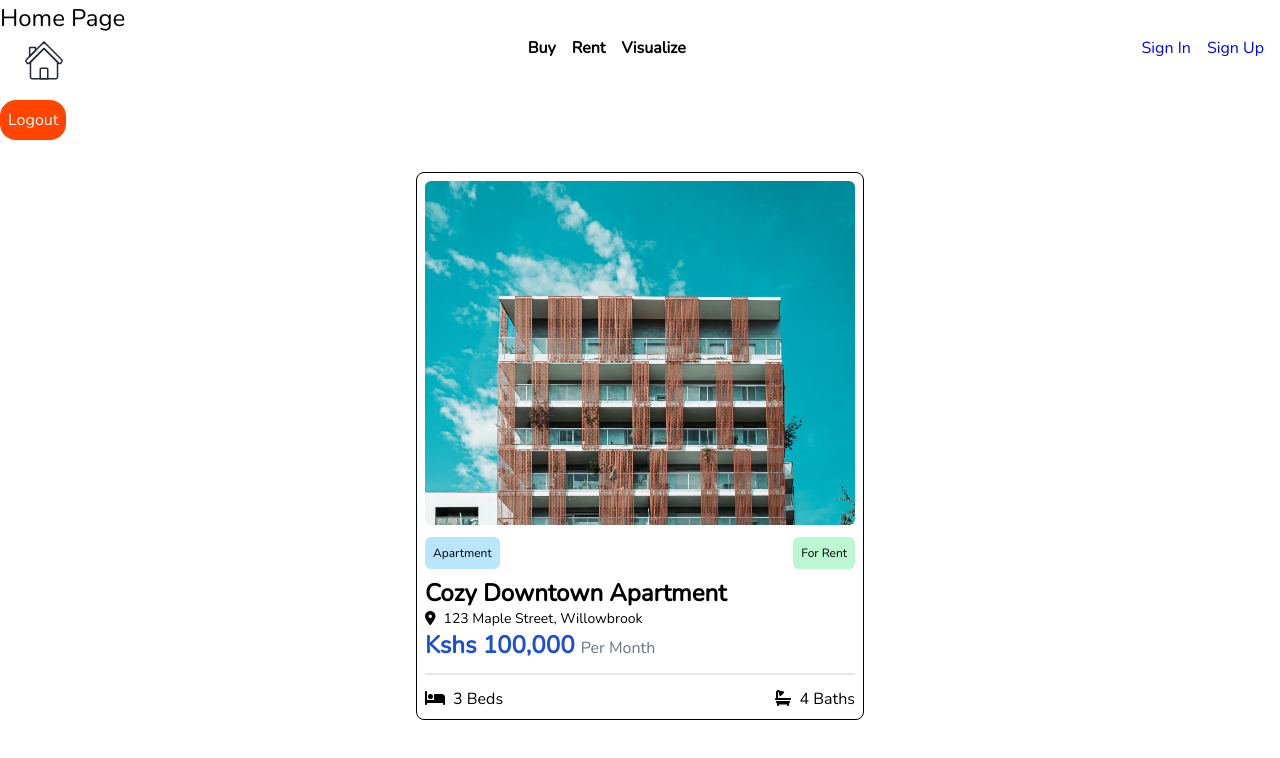
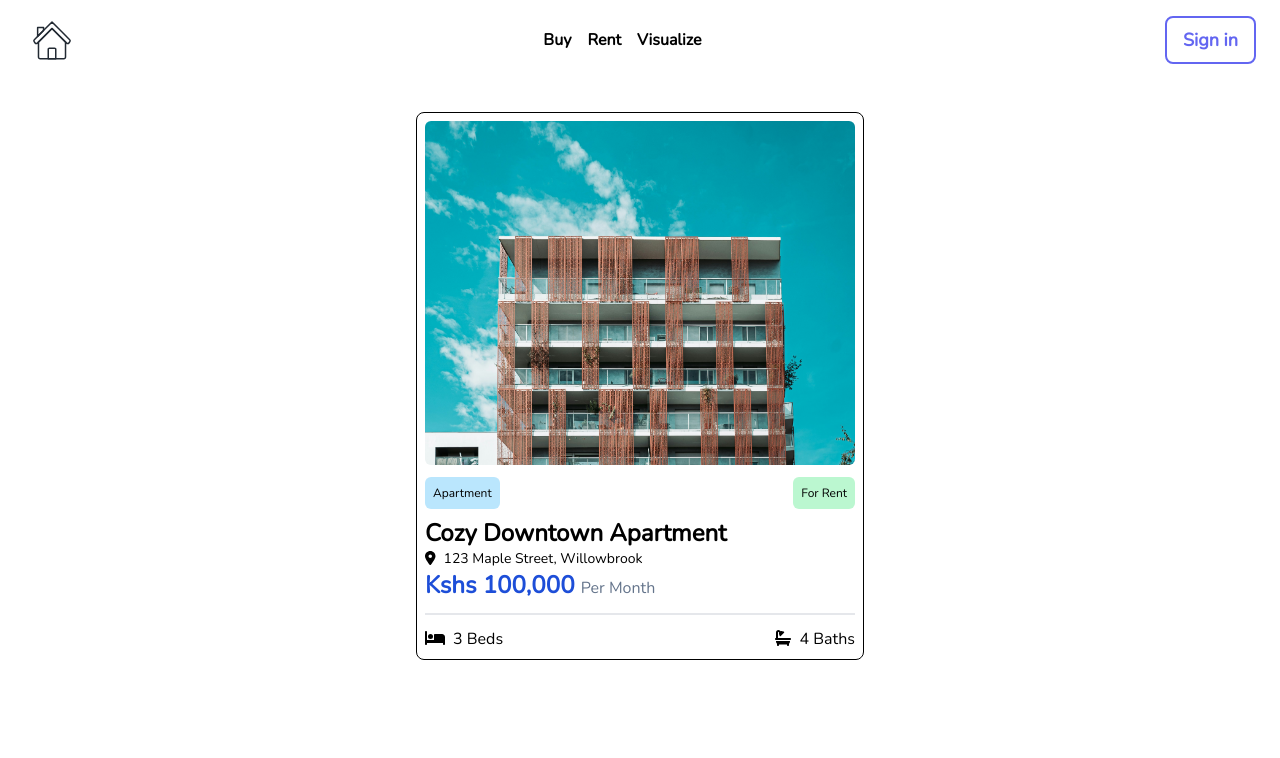
Before and after one commit to inactivebench/home-app, a React (Vite) app in the folder client/: page / in a window 1280 px wide. Shown: the top 758 px of the page. Built offline with nearby package versions, Linux system fonts and the light colour scheme.

Commit message:
added navigation

```diff
--- a/client/src/App.css
+++ b/client/src/App.css
@@ -1,4 +1,4 @@
-@import url('https://fonts.googleapis.com/css2?family=Nunito&display=swap');
+@import url("https://fonts.googleapis.com/css2?family=Nunito&display=swap");
 
 * {
   margin: 0;
@@ -7,16 +7,15 @@
 }
 
 html {
-    font-family: 'Nunito', sans-serif;
+  font-family: "Nunito", sans-serif;
   font-size: 1rem;
   color: #fff;
 }
 
 body {
   min-height: 100vh;
-
 }
-h1{
+h1 {
   color: black;
   font-size: 1.5rem;
 }
@@ -39,7 +38,7 @@ section {
   justify-content: flex-start;
   padding: 1rem;
   margin: 0 auto;
-    background-color: rgba(0,0,0,0.4);
+  background-color: rgba(0, 0, 0, 0.4);
 }
 
 form {
@@ -58,19 +57,10 @@ input[type="text"],
 input[type="password"],
 button,
 textarea {
-  font-family: 'Nunito', sans-serif;
+  font-family: "Nunito", sans-serif;
   font-size: 1rem;
   padding: 0.25rem;
   border-radius: 0.5rem;
-}
-
-label,
-button {
-  margin-top: 1rem;
-}
-
-button {
-  padding: 0.5rem;
 }
 
 .instructions {
@@ -122,28 +112,22 @@ button {
   color: blue;
   font-size: 1rem;
 }
-.logout{
+.logout {
   background-color: orangered;
   color: white;
   font-size: 1rem;
   border-radius: 1rem;
-    padding: .5rem;
+  padding: 0.5rem;
 }
-.logo{
+.logo {
   max-width: 100%;
   aspect-ratio: 1;
 }
-.logo__link{
-    width: 3.5em; ;
+.logo__link {
+  width: 3.5em;
 }
 
-header{
-    display: flex;
-    justify-content: space-between;
-    padding: 0 1rem;
-}
-
-.flex{
+.flex {
   display: flex;
   gap: 1rem;
 }
--- a/client/src/App.jsx
+++ b/client/src/App.jsx
@@ -1,18 +1,24 @@
-import React, { useEffect, useState } from "react";
+import React, { useState } from "react";
+import { BrowserRouter, Routes, Route } from "react-router-dom";
+import { LoginContext } from "./context/LoginContext";
 import Signup from "./pages/Signup";
 import Signin from "./pages/Signin";
-import { BrowserRouter, Routes, Route } from "react-router-dom";
+import Buy from "./pages/Buy";
 import Home from "./pages/Home";
 
 const App = () => {
+  const [isLoggedIn, setLoggedIn] = useState(false);
   return (
+    <LoginContext.Provider value={{ isLoggedIn, setLoggedIn }}>
       <BrowserRouter>
         <Routes>
           <Route path='/' element={<Home />} />
           <Route path='signin' element={<Signin />} />
           <Route path='signup' element={<Signup />} />
+          <Route path='buy' element={<Buy />} />
         </Routes>
       </BrowserRouter>
+    </LoginContext.Provider>
   );
 };
 export default App;
--- a/client/src/components/Card.jsx
+++ b/client/src/components/Card.jsx
@@ -6,6 +6,7 @@ import {
 } from "@fortawesome/free-solid-svg-icons";
 import { FontAwesomeIcon } from "@fortawesome/react-fontawesome";
 import image from "../assets/mika-baumeister-PshCtT16gJo-unsplash.jpg";
+
 const Card = () => {
   return (
     <div className='mt-8 text-black w-full max-w-[28rem] mx-auto min-h-full  p-2 border rounded-lg border-black'>
@@ -37,7 +38,7 @@ const Card = () => {
               per month
             </h2>
           </article>
-          <hr class='h-px my-3 bg-gray-200 border dark:bg-gray-700'></hr>
+          <hr className='h-px my-3 bg-gray-200 border dark:bg-gray-700'></hr>
           <article className='more-listing-info'>
             <ul className='flex justify-between'>
               <li className='capitalize'>
--- a/client/src/components/Navbar.jsx
+++ b/client/src/components/Navbar.jsx
@@ -1,18 +1,29 @@
-import React from "react";
-import { Link } from "react-router-dom";
+import React, { useContext, useEffect, useState } from "react";
+import { Link, useNavigate } from "react-router-dom";
 import logo from "../assets/home_bnw.svg";
+import { LoginContext } from "../context/LoginContext";
 
 const Navbar = () => {
+  const { isLoggedIn, setLoggedIn } = useContext(LoginContext);
+  useEffect(() => {
+    console.log("loggedIn:" + " " + isLoggedIn);
+  }, []);
+
+  const handleLogout = () => {
+    localStorage.removeItem("token");
+    setLoggedIn(false);
+  };
   return (
     <>
-      <header>
+      <header className='flex justify-between items-center px-6 py-4'>
         <Link className='logo__link' to='/'>
           <img className='mx-auto h-12 w-auto' src={logo} alt='logo' />
         </Link>
+
         <nav>
           <ul className='flex flex-col sm:text-center sm:font-bold md:flex-row gap-7 md:gap-4 capitalize text-black'>
             <li>
-              <a href='#'>Buy</a>
+              <Link to='/buy'>Buy</Link>
             </li>
             <li>
               <a href='#'>Rent</a>
@@ -22,14 +33,22 @@ const Navbar = () => {
             </li>
           </ul>
         </nav>
-        <div className='flex'>
-          <Link to='/signin' className='link'>
-            Sign In
+
+        {!isLoggedIn ? (
+          <Link
+            to='/signin'
+            className='rounded-lg border-2 border-indigo-500  text-indigo-500 text-lg py-2 px-4 font-bold hover:bg-indigo-500 hover:text-white'
+          >
+            Sign in
           </Link>
-          <Link to='/signup' className='link'>
-            Sign Up
-          </Link>
-        </div>
+        ) : (
+          <button
+            className='rounded-lg bg-red-500 text-white text-lg font-bold py-2 px-4 '
+            onClick={handleLogout}
+          >
+            Logout
+          </button>
+        )}
       </header>
     </>
   );
--- /dev/null
+++ b/client/src/context/LoginContext.js
@@ -0,0 +1,3 @@
+import { createContext } from "react";
+
+export const LoginContext = createContext();
--- /dev/null
+++ b/client/src/pages/Buy.jsx
@@ -0,0 +1,22 @@
+import { useContext, useEffect } from "react";
+import Navbar from "../components/Navbar";
+import { useNavigate } from "react-router-dom";
+import { LoginContext } from "../context/LoginContext";
+
+const Buy = () => {
+  const { isLoggedIn } = useContext(LoginContext);
+  const navigate = useNavigate();
+
+  useEffect(() => {
+    if (!isLoggedIn) {
+      navigate("/signin");
+    }
+  }, []);
+  return (
+    <div>
+      <h2 className='text-xl text-indigo-500'>buy a house</h2>
+      <Navbar />
+    </div>
+  );
+};
+export default Buy;
--- a/client/src/pages/Home.jsx
+++ b/client/src/pages/Home.jsx
@@ -1,31 +1,15 @@
-import React, { useState } from 'react'
-import {Link} from 'react-router-dom'
-import Navbar from '../components/Navbar';
-import Hero from '../components/Hero';
-import Card from '../components/Card';
+import React, { useState, useEffect, useContext } from "react";
+import Navbar from "../components/Navbar";
+import Hero from "../components/Hero";
+import Card from "../components/Card";
 
 const Home = () => {
+  return (
+    <div>
+      <Navbar />
+      <Card />
+    </div>
+  );
+};
 
-  const [loginStatus, setLoginStatus] = useState(true);
-  const handleLogout = ()=>{
-    localStorage.removeItem("token")
-    setLoginStatus(false)
-
-}
-  return (<div>
-      <h1>Home Page</h1>
-      <Navbar/>
-      {!loginStatus?
-      <Link to='/signin' className='link' >
-      Signin
-      </Link>
-      :
-      <button className='logout' onClick={handleLogout}>Logout</button>
-    }
-    <Card/>
-
-  </div>
-  )
-}
-
-export default Home
+export default Home;
--- a/client/src/pages/Signin.jsx
+++ b/client/src/pages/Signin.jsx
@@ -2,6 +2,7 @@ import { useRef, useState, useEffect, useContext } from "react";
 import { Link } from "react-router-dom";
 import logo from "../assets/home_bnw.svg";
 import axios from "axios";
+import { LoginContext } from "../context/LoginContext";
 
 const SIGNIN_URL = "http://localhost:5000/signin";
 axios.defaults.withCredentials = true;
@@ -14,7 +15,7 @@ const Signin = () => {
   const [pwd, setPwd] = useState("");
   const [errMsg, setErrMsg] = useState("");
   const [success, setSuccess] = useState(false);
-  const [loginStatus, setLoginStatus] = useState(false);
+  const { setLoggedIn } = useContext(LoginContext);
 
   useEffect(() => {
     emailRef.current.focus();
@@ -48,15 +49,15 @@ const Signin = () => {
         )
         .then((response) => {
           if (!response.data.auth) {
-            setLoginStatus(false);
+            setLoggedIn(false);
           } else {
             console.log(response.data);
             localStorage.setItem("token", response.data.token);
-            setLoginStatus(true);
+            setLoggedIn(true);
           }
         });
 
-      console.log(JSON.stringify(response?.data));
+      // console.log(JSON.stringify(response?.data));
       // const accessToken = response?.data?.accessToken;
       // const roles = response?.data?.roles;
       // setAuth({ email, pwd, roles, accessToken });
@@ -72,7 +73,7 @@ const Signin = () => {
       } else if (err.response?.status === 401) {
         setErrMsg("Unauthorized");
       } else {
-        setErrMsg("Signin Failed");
+        setErrMsg("Sign in Failed");
       }
       errRef.current.focus();
     }
```
Also changed, not shown: 2 other files (tests, documents, lock files or other folders). Lines whose indentation alone changed are shown as unchanged.
